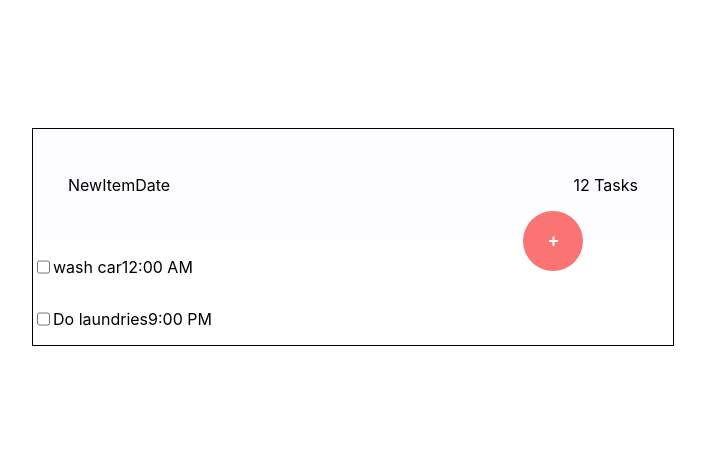
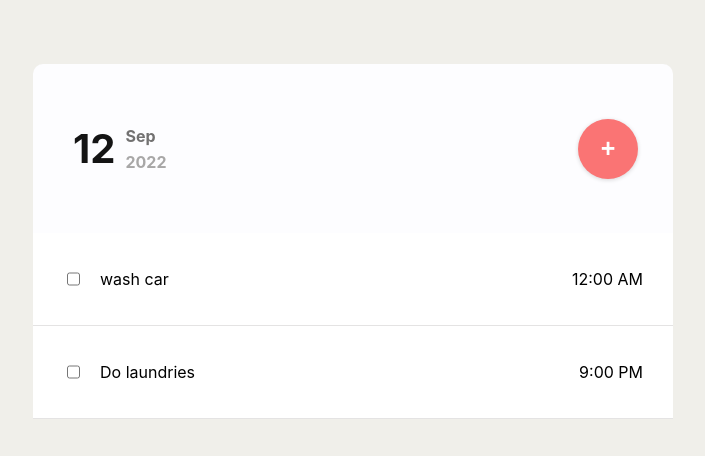
Before and after one commit to Paras248/OIBGRIP-LEVEL2-TASK2-TODOLIST, a React (Create React App) app: page / in a window 1280 px wide. Shown: the top 456 px of the page, without its empty margins (287-992 px from the left). Built offline with nearby package versions, Linux system fonts and the light colour scheme; the HTML template or start-up script is replaced by a standard one.

Commit message:
made ui changes and fixed minor bugs

```diff
--- a/src/App.module.css
+++ b/src/App.module.css
@@ -2,11 +2,10 @@
     align-items: center;
     display: flex;
     flex-direction: column;
-    height: 100vh;
 }
 
 .sub-container {
-    border: 1px solid black;
-    margin-top: 10%;
+    margin-top: 5%;
     width: 50%;
+    margin-bottom: 100px;
 }
--- a/src/components/items/Item.js
+++ b/src/components/items/Item.js
@@ -5,7 +5,7 @@ import styles from "./Item.module.css";
 const Item = ({ title, time }) => {
     return (
         <div className={styles.container}>
-            <input type="checkbox" />
+            <input type="checkbox" style={{ marginRight: 20 }} />
             <p className={styles.title}>{title}</p>
             <p>{time}</p>
         </div>
--- a/src/components/items/Item.module.css
+++ b/src/components/items/Item.module.css
@@ -1,3 +1,10 @@
 .container {
     display: flex;
+    background-color: white;
+    padding: 20px 30px;
+    border-bottom: 1px solid rgb(228, 227, 227);
 }
+
+.title {
+    flex: 1;
+}
--- a/src/components/items/ItemList.js
+++ b/src/components/items/ItemList.js
@@ -1,5 +1,6 @@
 import React from "react";
 import Item from "./Item";
+import styles from "./ItemList.module.css";
 
 const dummyData = [
     { title: "wash car", time: "12:00 AM" },
@@ -8,11 +9,15 @@ const dummyData = [
 
 const ItemList = () => {
     return (
-        <div>
+        <ul className={styles.ul}>
             {dummyData.map((item, index) => {
-                return <Item key={index} title={item.title} time={item.time} />;
+                return (
+                    <li>
+                        <Item key={index} title={item.title} time={item.time} />
+                    </li>
+                );
             })}
-        </div>
+        </ul>
     );
 };
 
--- a/src/components/items/ItemList.module.css
+++ b/src/components/items/ItemList.module.css
@@ -0,0 +1,5 @@
+.ul {
+    list-style: none;
+    margin: 0px;
+    padding: 0px;
+}
--- a/src/components/newItem/NewItem.js
+++ b/src/components/newItem/NewItem.js
@@ -7,9 +7,8 @@ const NewItem = () => {
         <div className={styles.container}>
             <div className={styles["details-container"]}>
                 <NewItemDate />
-                <p>12 Tasks</p>
+                <button className={styles["button"]}>+</button>
             </div>
-            <button className={styles["button"]}>+</button>
         </div>
     );
 };
--- a/src/components/newItem/NewItem.module.css
+++ b/src/components/newItem/NewItem.module.css
@@ -2,7 +2,7 @@
     background-color: #fdfdff;
     border-top-left-radius: 10px;
     border-top-right-radius: 10px;
-    padding: 30px 35px;
+    padding: 20px 35px;
 }
 
 .details-container {
@@ -11,17 +11,20 @@
     justify-content: space-between;
 }
 
-.container .button {
+.button {
     background-color: #fa7474;
     border-radius: 100%;
     border-style: none;
     color: white;
+    box-shadow: rgba(0, 0, 0, 0.16) 0px 1px 4px;
     height: 60px;
     font-weight: bold;
-    font-size: 18px;
-    margin-bottom: 10px;
+    font-size: 25px;
     outline: none;
-    position: absolute;
-    right: 32%;
     width: 60px;
+    transition: 20ms linear;
 }
+
+.button:hover {
+    background-color: #fa5454;
+}
--- a/src/components/newItem/NewItemDate.js
+++ b/src/components/newItem/NewItemDate.js
@@ -1,7 +1,21 @@
 import React from "react";
+import styles from "./NewItemDate.module.css";
 
 const NewItemDate = () => {
-    return <div>NewItemDate</div>;
+    const date = new Date();
+    const month = date.toLocaleString("en-US", { month: "short" });
+    const year = date.getFullYear();
+    return (
+        <div className={styles["date-container"]}>
+            <div>
+                <p className={styles.date}>{date.getDate()}</p>
+            </div>
+            <div className={styles["month-and-year"]}>
+                <p className={styles.month}>{month}</p>
+                <p className={styles.year}>{year}</p>
+            </div>
+        </div>
+    );
 };
 
 export default NewItemDate;
--- /dev/null
+++ b/src/components/newItem/NewItemDate.module.css
@@ -0,0 +1,27 @@
+.date-container {
+    display: flex;
+    align-items: center;
+    margin-left: 5px;
+}
+
+.date {
+    font-size: 40px;
+    font-weight: bold;
+    color: rgb(20, 20, 20);
+    margin-right: 10px;
+}
+
+.month {
+    color: rgb(114, 113, 113);
+    font-weight: bold;
+}
+
+.year {
+    color: rgb(168, 167, 167);
+    font-weight: bold;
+}
+
+.month-and-year {
+    justify-content: space-around;
+    line-height: 10px;
+}
--- a/src/index.css
+++ b/src/index.css
@@ -1,13 +1,12 @@
 body {
-  margin: 0;
-  font-family: -apple-system, BlinkMacSystemFont, 'Segoe UI', 'Roboto', 'Oxygen',
-    'Ubuntu', 'Cantarell', 'Fira Sans', 'Droid Sans', 'Helvetica Neue',
-    sans-serif;
-  -webkit-font-smoothing: antialiased;
-  -moz-osx-font-smoothing: grayscale;
+    background-color: #f0efea;
+    margin: 0;
+    font-family: -apple-system, BlinkMacSystemFont, "Segoe UI", "Roboto", "Oxygen",
+        "Ubuntu", "Cantarell", "Fira Sans", "Droid Sans", "Helvetica Neue", sans-serif;
+    -webkit-font-smoothing: antialiased;
+    -moz-osx-font-smoothing: grayscale;
 }
 
 code {
-  font-family: source-code-pro, Menlo, Monaco, Consolas, 'Courier New',
-    monospace;
+    font-family: source-code-pro, Menlo, Monaco, Consolas, "Courier New", monospace;
 }
```
Also changed, not shown: src/components/UI/BackDrop.js (added), src/components/UI/Card.js (deleted).
